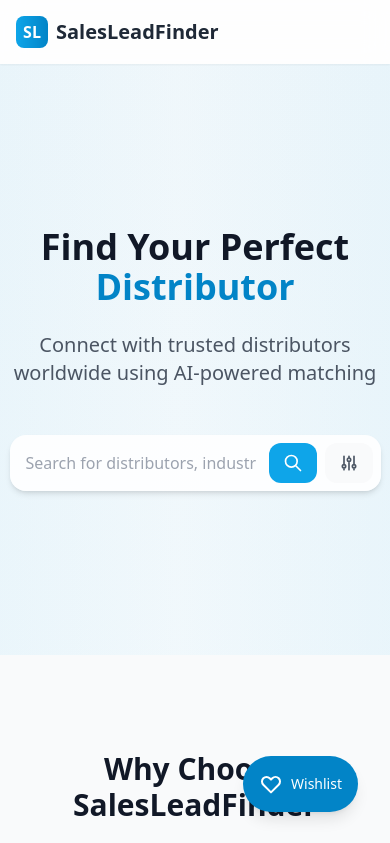
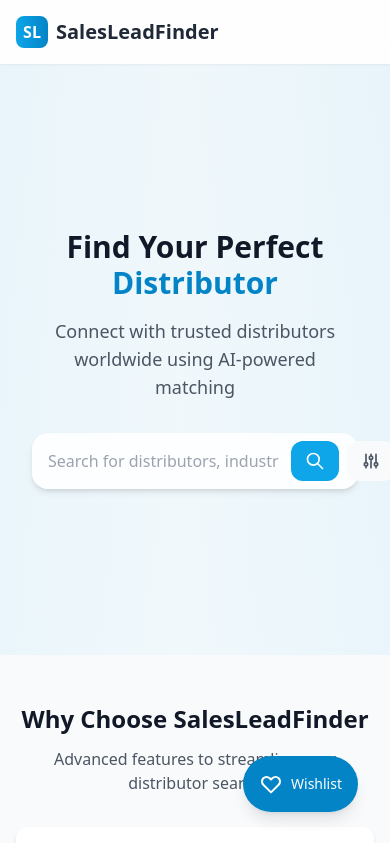
Before and after one commit to ding113/sales-lead-finder, a React (Vite) app: page / in a window 390 px wide. Shown: the top 843 px of the page. Built offline with nearby package versions, Linux system fonts and the light colour scheme.

Commit message:
feat: 优化过滤面板和主页布局，调整样式以提升用户体验，增强响应式设计

```diff
--- a/src/components/Filter/FilterPanel.tsx
+++ b/src/components/Filter/FilterPanel.tsx
@@ -90,15 +90,16 @@ const FilterPanel: React.FC<FilterPanelProps> = ({
             animate={{ x: 0 }}
             exit={{ x: '-100%' }}
             transition={{ type: 'tween', duration: 0.3 }}
-            className="fixed inset-y-0 left-0 w-80 bg-white shadow-xl z-50 lg:relative lg:inset-auto lg:shadow-none flex flex-col"
-            style={{ maxHeight: 'calc(100vh - 200px)' }}
+            className="fixed inset-y-0 left-0 w-full sm:w-80 bg-white shadow-xl z-50 lg:relative lg:inset-auto lg:shadow-none flex flex-col overflow-hidden"
+            style={{ maxHeight: '100vh' }}
           >
             {/* Header */}
-            <div className="flex-shrink-0 p-4 border-b border-gray-200 flex justify-between items-center">
+            <div className="flex-shrink-0 p-4 border-b border-gray-200 flex justify-between items-center sticky top-0 bg-white z-10">
               <h2 className="text-lg font-semibold text-gray-900">Filters</h2>
               <button
                 onClick={onClose}
-                className="lg:hidden p-2 rounded-md hover:bg-gray-100"
+                className="p-2 rounded-md hover:bg-gray-100 active:bg-gray-200 touch-manipulation"
+                aria-label="Close filters"
               >
                 <XIcon className="h-5 w-5 text-gray-500" />
               </button>
@@ -107,19 +108,13 @@ const FilterPanel: React.FC<FilterPanelProps> = ({
             {/* Scrollable Content */}
             <div
               ref={contentRef}
-              className="flex-1 overflow-y-auto relative"
+              className="flex-1 overflow-y-auto overscroll-contain p-4 space-y-6"
               style={{
-                scrollbarWidth: 'none',
-                msOverflowStyle: 'none'
+                WebkitOverflowScrolling: 'touch',
+                scrollbarWidth: 'thin',
+                scrollbarColor: '#CBD5E0 #F3F4F6'
               }}
             >
-              <style>
-                {`
-                  .filter-content::-webkit-scrollbar {
-                    display: none;
-                  }
-                `}
-              </style>
               <div className="p-4 space-y-6">
                 {/* Industry Filter */}
                 <CategoryFilter
--- a/src/pages/Home.tsx
+++ b/src/pages/Home.tsx
@@ -44,12 +44,12 @@ const Home: React.FC = () => {
           {/* 移除 overflow-hidden */}
           <div className="absolute inset-0 bg-gradient-to-r from-primary-500/10 via-primary-400/5 to-primary-500/10 animate-gradient" />
 
-          <div className="relative z-10 max-w-4xl mx-auto px-4 sm:px-6 lg:px-8">
+          <div className="relative z-10 w-full max-w-4xl mx-auto px-4 sm:px-6 lg:px-8">
             <motion.h1
               initial={{ opacity: 0, y: 20 }}
               animate={{ opacity: 1, y: 0 }}
               transition={{ duration: 0.6 }}
-              className="text-center text-4xl sm:text-5xl md:text-6xl font-bold text-gray-900 mb-6"
+              className="text-center text-3xl sm:text-4xl md:text-5xl lg:text-6xl font-bold text-gray-900 mb-4 sm:mb-6"
             >
               Find Your Perfect
               <span className="text-primary-600"> Distributor</span>
@@ -59,7 +59,7 @@ const Home: React.FC = () => {
               initial={{ opacity: 0, y: 20 }}
               animate={{ opacity: 1, y: 0 }}
               transition={{ duration: 0.6, delay: 0.2 }}
-              className="text-center text-xl text-gray-600 mb-12"
+              className="text-center text-lg sm:text-xl text-gray-600 mb-8 sm:mb-12 px-4"
             >
               Connect with trusted distributors worldwide using AI-powered matching
             </motion.p>
@@ -68,7 +68,7 @@ const Home: React.FC = () => {
               initial={{ opacity: 0, y: 20 }}
               animate={{ opacity: 1, y: 0 }}
               transition={{ duration: 0.6, delay: 0.4 }}
-              className="relative text-left"
+              className="relative text-left w-full max-w-2xl mx-auto"
             >
               <SearchBar
                 onSearch={handleSearch}
@@ -81,7 +81,7 @@ const Home: React.FC = () => {
                 filters={searchFilters}
                 onFilterChange={setSearchFilters}
                 onApply={() => {
-                  // 可以在这里添加额外的处理逻辑
+                  setShowFilters(false);
                 }}
               />
             </motion.div>
@@ -89,13 +89,13 @@ const Home: React.FC = () => {
         </section>
 
         {/* Features Section */}
-        <section className="py-24 bg-gray-50">
+        <section className="py-12 sm:py-16 md:py-24 bg-gray-50">
           <div className="max-w-7xl mx-auto px-4 sm:px-6 lg:px-8">
-            <div className="text-center mb-16">
-              <h2 className="text-3xl font-bold text-gray-900 mb-4">
+            <div className="text-center mb-8 sm:mb-12 md:mb-16">
+              <h2 className="text-2xl sm:text-3xl font-bold text-gray-900 mb-3 sm:mb-4">
                 Why Choose SalesLeadFinder
               </h2>
-              <p className="text-xl text-gray-600">
+              <p className="text-base sm:text-lg md:text-xl text-gray-600 px-4">
                 Advanced features to streamline your distributor search
               </p>
             </div>
```
